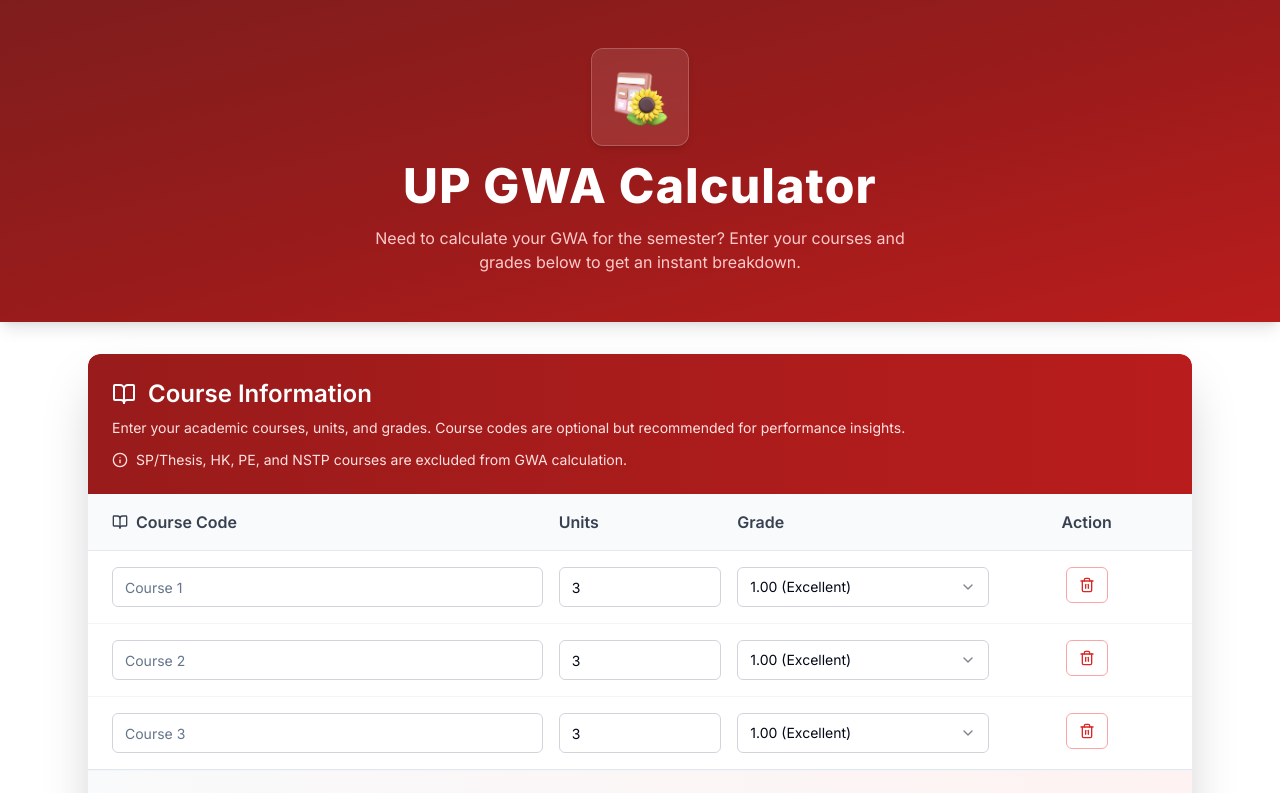
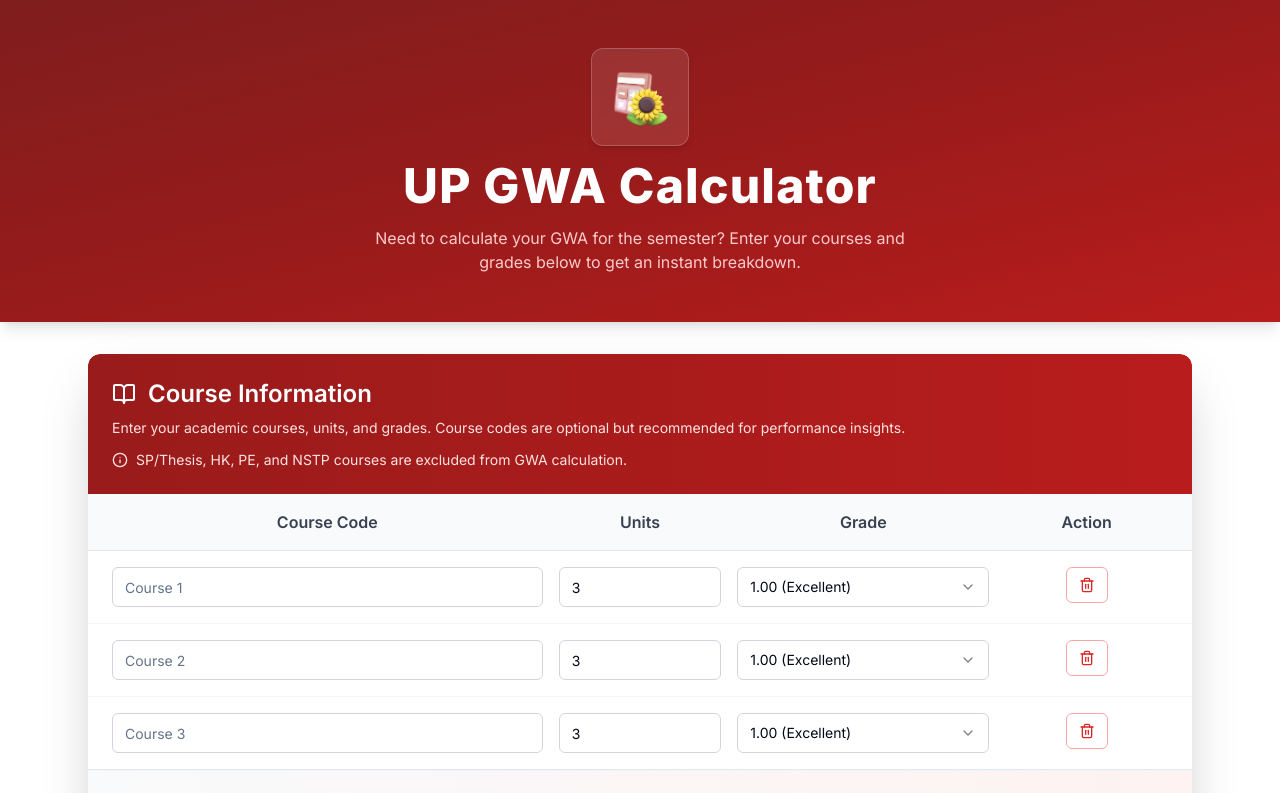
Before and after one commit to bernardjezua/gwa, a Next.js app: page / in a window 1280 px wide. Shown: the top 793 px of the page. Built offline with nearby package versions, Linux system fonts and the light colour scheme.

Commit message:
style: centered table headers

```diff
--- a/components/subject-table.tsx
+++ b/components/subject-table.tsx
@@ -96,14 +96,19 @@ export default function SubjectTable({
         <div className="hidden md:block overflow-x-auto">
           <div className="min-w-full">
             <div className="bg-gray-50 border-b border-gray-200">
-              <div className="grid grid-cols-12 gap-4 px-6 py-4 font-semibold text-gray-700">
-                <div className="col-span-5 flex items-center gap-2">
-                  <BookOpen className="w-4 h-4" />
-                  Course Code
+              <div className="grid grid-cols-12 gap-4 px-6 py-4 font-semibold text-gray-700 items-center">
+                <div className="col-span-5 flex justify-center gap-2">
+                  <span>Course Code</span>
                 </div>
-                <div className="col-span-2">Units</div>
-                <div className="col-span-3">Grade</div>
-                <div className="col-span-2 text-center">Action</div>
+                <div className="col-span-2 flex justify-center">
+                  Units
+                </div>
+                <div className="col-span-3 flex justify-center">
+                  Grade
+                </div>
+                <div className="col-span-2 flex justify-center">
+                  Action
+                </div>
               </div>
             </div>
 
```
